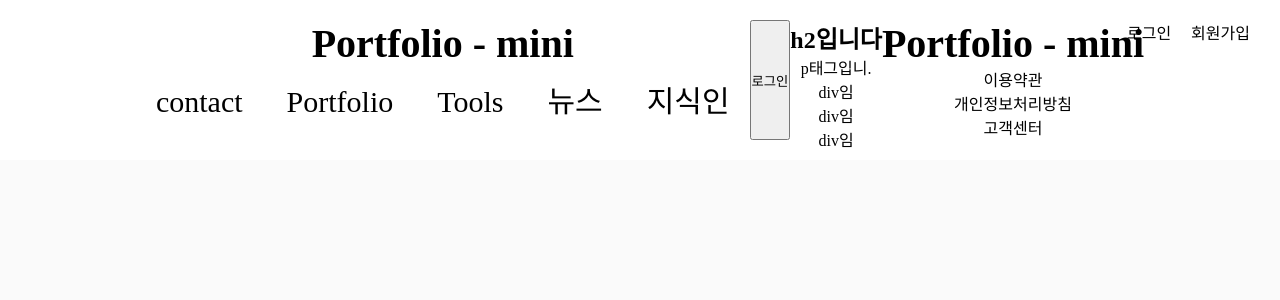
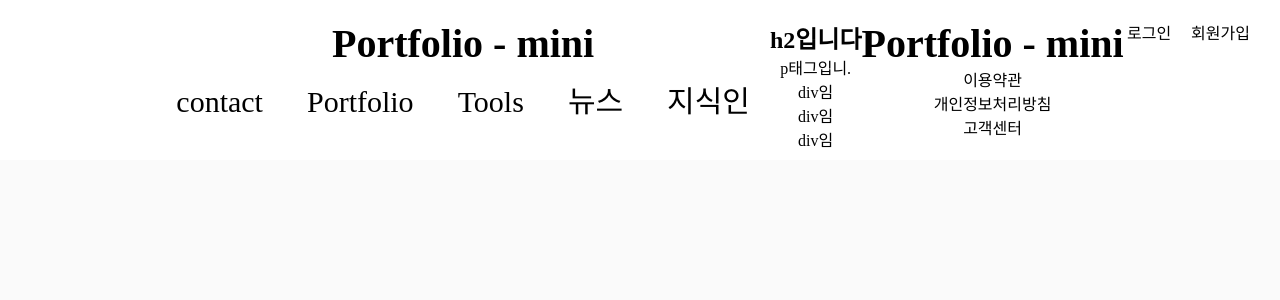
Before and after one commit to WarrenEbuffett/Board, a Flask app: page / in a window 1280 px wide. Shown: the top 300 px of the page. Run offline with Flask 3, Linux system fonts and the light colour scheme.

Commit message:
html css연결 테스트트

```diff
--- a/python/templates/index.html
+++ b/python/templates/index.html
@@ -16,7 +16,7 @@
 
             <div class="top-box">
             <ul class="top"> <!-- (순서 없는 리스트): 메뉴 항목 전체를 감싸는 그룹-->
-                <li><a href="">로그인</a></li><!--<!--li : (리스트 항목): 각각의 메뉴 항목 / a : (하이퍼링크): 실제 클릭 가능한 링크-->
+                <li><a class="login-button" href="{{ url_for('login_enter') }}">로그인</a></li><!--<!--li : (리스트 항목): 각각의 메뉴 항목 / a : (하이퍼링크): 실제 클릭 가능한 링크-->
                 <li><a href="">회원가입</a></li>
             </ul>
             </div>
@@ -34,7 +34,8 @@
         </div>
 
 
-    <button class="login-button"><a href="{{ url_for('login_enter') }}">로그인</a></button>
+
+
     <div class="box1">
 
         <div>
```
